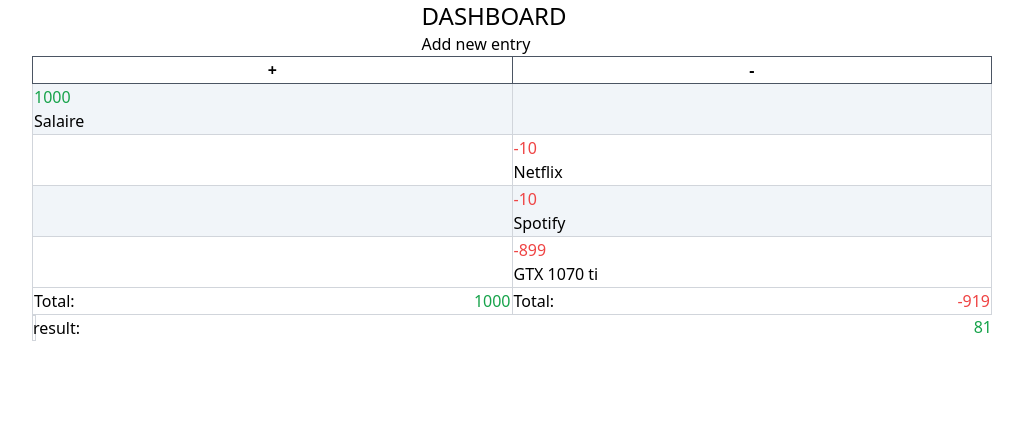
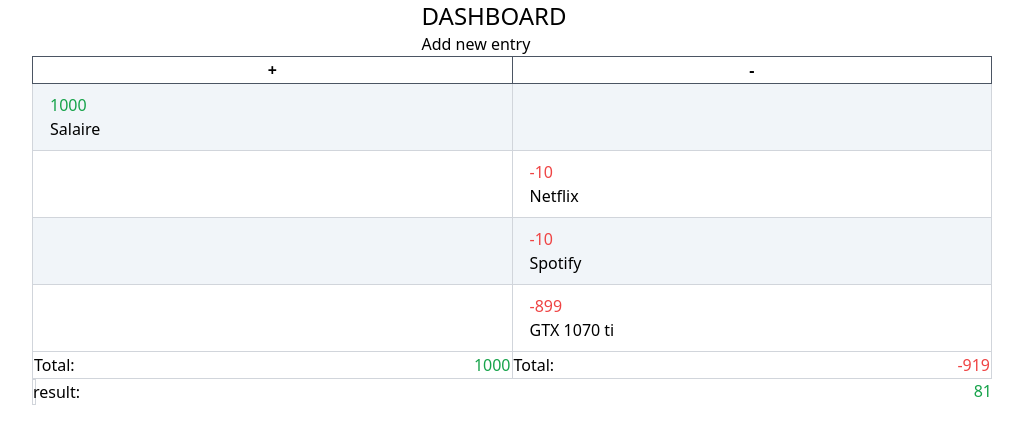
Before and after one commit to matheusnb99/mini-projet-comptable, a Next.js app: page / in a window 1280 px wide. Shown: the top 444 px of the page, without its empty margins (146-1169 px from the left). Built offline with nearby package versions, Linux system fonts and the light colour scheme.

Commit message:
added padding to the PInt elements

```diff
--- a/src/components/Item.jsx
+++ b/src/components/Item.jsx
@@ -5,7 +5,7 @@
 
   return (
     <>
-      <div className="flex flex-col justify-center">
+      <div className="flex flex-col justify-center py-2 px-4">
         <PInt className="text-left" value={value}></PInt>
         <p>{label}</p>
       </div>
```
